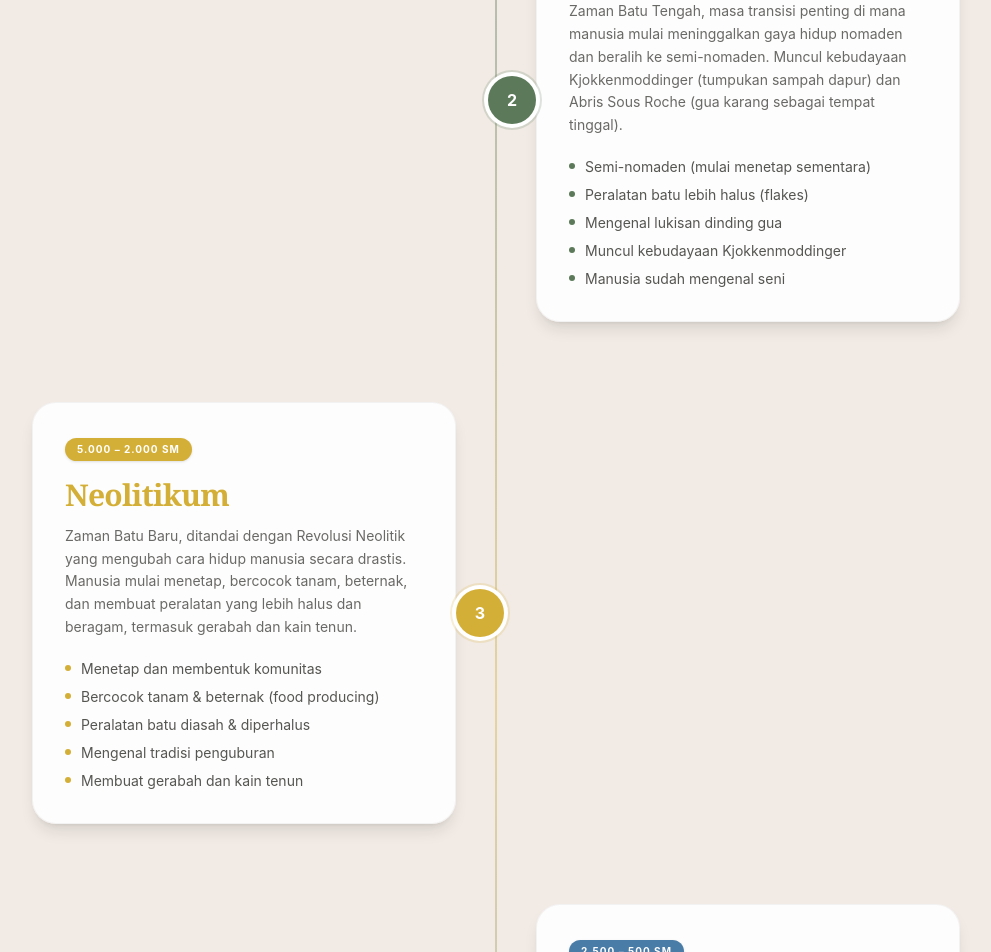
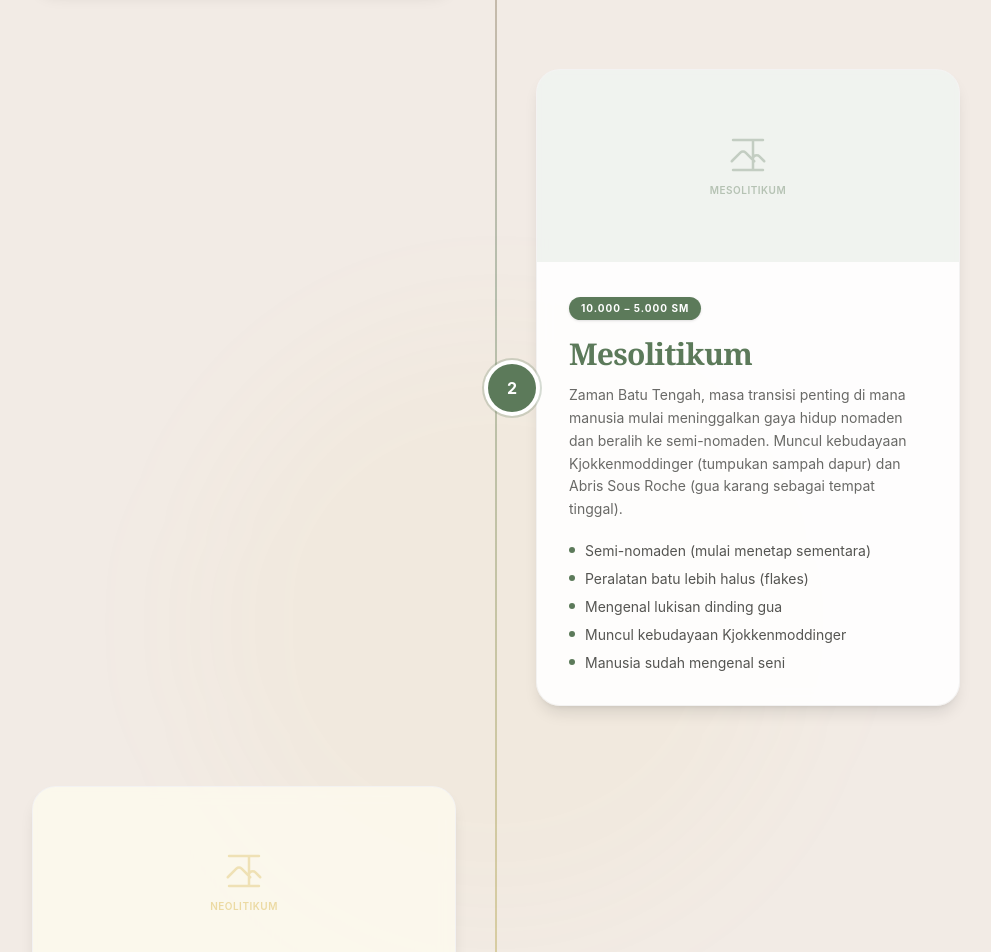
Before and after one commit to Sugiartawan212/sejarahpraaksara, a Next.js app: page /en in a window 1280 px wide. Shown: the part 1800-2752 px from the top of the page, without its empty margins (144-1135 px from the left). Built offline with nearby package versions, Linux system fonts and the light colour scheme; no server answers; a web font is replaced by a local one.

Commit message:
Fix timeline fallback and data schema

```diff
--- a/components/home/TimelineSection.tsx
+++ b/components/home/TimelineSection.tsx
@@ -1,33 +1,44 @@
 "use client";
 
-// TimelineSection — Client Component agar Framer Motion berjalan normal.
-// Data di-fetch di server (via Server Action pattern), lalu di-pass sebagai props.
-// Fallback statis memastikan UI tidak pernah kosong.
+// TimelineSection — Client Component (Framer Motion memerlukan "use client").
+// Data di-pass dari TimelineSectionWrapper (Async Server Component).
+// Fallback statis memastikan UI tidak pernah kosong meskipun Sanity bermasalah.
 
 import React, { useRef } from 'react';
 import { motion, useInView } from 'framer-motion';
 
-// ── Tipe Data ──────────────────────────────────────────────────────────────────
+// ── Tipe Data (sesuai field Sanity baru) ──────────────────────────────────────
 export interface TimelineEra {
   _id: string;
-  periode: string;
-  rentangWaktu?: string;
-  deskripsi?: string;
-  ciriUtama?: string[];
+  title: string;
+  timeframe?: string;
+  description?: string;
+  features?: string[];
   imageUrl?: string | null;
-  warna?: string;
   order?: number;
+}
+
+// ── Warna aksen per zaman (dipakai oleh fallback & Sanity jika tidak ada field warna) ──
+const ERA_COLORS: Record<string, string> = {
+  Paleolitikum: '#D05B43',
+  Mesolitikum: '#5C7A5A',
+  Neolitikum: '#D4AF37',
+  Megalitikum: '#4A7CA8',
+};
+
+function getAccentColor(title: string): string {
+  return ERA_COLORS[title] ?? '#6B7280';
 }
 
 // ── Data Fallback Statis ───────────────────────────────────────────────────────
 export const STATIC_TIMELINE: TimelineEra[] = [
   {
     _id: 'era-1',
-    periode: 'Paleolitikum',
-    rentangWaktu: '2.500.000 – 10.000 SM',
-    deskripsi:
+    title: 'Paleolitikum',
+    timeframe: '2.500.000 – 10.000 SM',
+    description:
       'Zaman Batu Tua, periode paling awal kehidupan manusia purba di bumi. Manusia hidup secara nomaden, bergantung sepenuhnya pada alam untuk bertahan hidup dengan cara berburu hewan liar dan mengumpulkan buah-buahan.',
-    ciriUtama: [
+    features: [
       'Hidup berpindah-pindah (nomaden)',
       'Peralatan dari batu yang masih kasar',
       'Berburu & meramu (food gathering)',
@@ -35,16 +46,15 @@ export const STATIC_TIMELINE: TimelineEra[] = [
       'Tinggal di gua-gua alam',
     ],
     imageUrl: null,
-    warna: '#D05B43',
     order: 1,
   },
   {
     _id: 'era-2',
-    periode: 'Mesolitikum',
-    rentangWaktu: '10.000 – 5.000 SM',
-    deskripsi:
+    title: 'Mesolitikum',
+    timeframe: '10.000 – 5.000 SM',
+    description:
       'Zaman Batu Tengah, masa transisi penting di mana manusia mulai meninggalkan gaya hidup nomaden dan beralih ke semi-nomaden. Muncul kebudayaan Kjokkenmoddinger (tumpukan sampah dapur) dan Abris Sous Roche (gua karang sebagai tempat tinggal).',
-    ciriUtama: [
+    features: [
       'Semi-nomaden (mulai menetap sementara)',
       'Peralatan batu lebih halus (flakes)',
       'Mengenal lukisan dinding gua',
@@ -52,16 +62,15 @@ export const STATIC_TIMELINE: TimelineEra[] = [
       'Manusia sudah mengenal seni',
     ],
     imageUrl: null,
-    warna: '#5C7A5A',
     order: 2,
   },
   {
     _id: 'era-3',
-    periode: 'Neolitikum',
-    rentangWaktu: '5.000 – 2.000 SM',
-    deskripsi:
+    title: 'Neolitikum',
+    timeframe: '5.000 – 2.000 SM',
+    description:
       'Zaman Batu Baru, ditandai dengan Revolusi Neolitik yang mengubah cara hidup manusia secara drastis. Manusia mulai menetap, bercocok tanam, beternak, dan membuat peralatan yang lebih halus dan beragam, termasuk gerabah dan kain tenun.',
-    ciriUtama: [
+    features: [
       'Menetap dan membentuk komunitas',
       'Bercocok tanam & beternak (food producing)',
       'Peralatan batu diasah & diperhalus',
@@ -69,16 +78,15 @@ export const STATIC_TIMELINE: TimelineEra[] = [
       'Membuat gerabah dan kain tenun',
     ],
     imageUrl: null,
-    warna: '#D4AF37',
     order: 3,
   },
   {
     _id: 'era-4',
-    periode: 'Megalitikum',
-    rentangWaktu: '2.500 – 500 SM',
-    deskripsi:
+    title: 'Megalitikum',
+    timeframe: '2.500 – 500 SM',
+    description:
       'Zaman Batu Besar, ditandai dengan pembangunan monumen-monumen batu berukuran besar yang memiliki fungsi religi dan sosial. Menhir, dolmen, sarkofagus, dan punden berundak menjadi bukti kompleksitas kepercayaan dan organisasi sosial masyarakat praaksara.',
-    ciriUtama: [
+    features: [
       'Membangun monumen batu besar (menhir, dolmen)',
       'Kepercayaan animisme & dinamisme',
       'Penguburan jenazah yang kompleks',
@@ -86,17 +94,48 @@ export const STATIC_TIMELINE: TimelineEra[] = [
       'Muncul pemimpin / kepala suku',
     ],
     imageUrl: null,
-    warna: '#4A7CA8',
     order: 4,
   },
 ];
 
-// ── Subkomponen: Satu Item Timeline ───────────────────────────────────────────
+// ── Subkomponen: Placeholder Gambar Abu-Abu ────────────────────────────────────
+function ImagePlaceholder({ accent, title }: { accent: string; title: string }) {
+  return (
+    <div
+      className="w-full h-48 flex flex-col items-center justify-center gap-2 select-none"
+      style={{ backgroundColor: `${accent}15` }}
+    >
+      {/* Ikon gambar sederhana */}
+      <svg
+        xmlns="http://www.w3.org/2000/svg"
+        className="w-10 h-10 opacity-30"
+        fill="none"
+        viewBox="0 0 24 24"
+        stroke={accent}
+        strokeWidth={1.5}
+        aria-hidden="true"
+      >
+        <path
+          strokeLinecap="round"
+          strokeLinejoin="round"
+          d="M2.25 15.75l5.159-5.159a2.25 2.25 0 013.182 0l5.159 5.159m-1.5-1.5l1.409-1.409a2.25 2.25 0 013.182 0l2.909 2.909M3 3h18M3 21h18M15 3v18"
+        />
+      </svg>
+      <span className="text-[10px] font-semibold tracking-wider uppercase opacity-40" style={{ color: accent }}>
+        {title}
+      </span>
+    </div>
+  );
+}
+
+// ── Subkomponen: Satu Item Timeline (alternating kiri ↔ kanan) ────────────────
 function TimelineItem({ era, index }: { era: TimelineEra; index: number }) {
   const ref = useRef<HTMLDivElement>(null);
   const isInView = useInView(ref, { once: true, margin: '-80px' });
+
+  // Genap → masuk dari kiri; Ganjil → masuk dari kanan
   const isEven = index % 2 === 0;
-  const accent = era.warna || '#5C7A5A';
+  const accent = getAccentColor(era.title);
 
   return (
     <div
@@ -105,7 +144,7 @@ function TimelineItem({ era, index }: { era: TimelineEra; index: number }) {
         isEven ? 'md:flex-row' : 'md:flex-row-reverse'
       }`}
     >
-      {/* Konten Kartu */}
+      {/* ── Kartu Konten ── */}
       <motion.div
         initial={{ opacity: 0, x: isEven ? -60 : 60 }}
         animate={isInView ? { opacity: 1, x: 0 } : {}}
@@ -113,25 +152,28 @@ function TimelineItem({ era, index }: { era: TimelineEra; index: number }) {
         className="w-full md:w-[calc(50%-2.5rem)]"
       >
         <div className="bg-white/90 backdrop-blur-sm rounded-[1.5rem] shadow-lg hover:shadow-2xl border border-[#2A2A27]/5 transition-all duration-500 hover:-translate-y-1 overflow-hidden group">
-          {/* Gambar — hanya tampil jika imageUrl tersedia (dari Sanity) */}
-          {era.imageUrl && (
+
+          {/* Gambar: tampilkan <img> jika imageUrl ada, placeholder abu-abu jika tidak */}
+          {era.imageUrl ? (
             <div className="w-full h-48 overflow-hidden">
               <img
                 src={era.imageUrl}
-                alt={`Ilustrasi ${era.periode}`}
+                alt={`Ilustrasi ${era.title}`}
                 className="w-full h-full object-cover group-hover:scale-105 transition-transform duration-700"
               />
             </div>
+          ) : (
+            <ImagePlaceholder accent={accent} title={era.title} />
           )}
 
           <div className="p-6 md:p-8">
             {/* Badge Rentang Waktu */}
-            {era.rentangWaktu && (
+            {era.timeframe && (
               <span
                 className="inline-block px-3 py-1 rounded-full text-[10px] font-bold tracking-widest uppercase text-white mb-4 shadow-sm"
                 style={{ backgroundColor: accent }}
               >
-                {era.rentangWaktu}
+                {era.timeframe}
               </span>
             )}
 
@@ -140,26 +182,26 @@ function TimelineItem({ era, index }: { era: TimelineEra; index: number }) {
               className="text-2xl md:text-3xl font-serif font-bold mb-3 tracking-tight"
               style={{ color: accent }}
             >
-              {era.periode}
+              {era.title}
             </h3>
 
             {/* Deskripsi */}
-            {era.deskripsi && (
+            {era.description && (
               <p className="text-[#2A2A27]/70 text-sm leading-relaxed mb-5">
-                {era.deskripsi}
+                {era.description}
               </p>
             )}
 
-            {/* Daftar Ciri Utama */}
-            {era.ciriUtama && era.ciriUtama.length > 0 && (
+            {/* Daftar Ciri / Features */}
+            {era.features && era.features.length > 0 && (
               <ul className="space-y-2">
-                {era.ciriUtama.map((ciri, i) => (
+                {era.features.map((item, i) => (
                   <li key={i} className="flex items-start gap-2.5 text-sm text-[#2A2A27]/80">
                     <span
                       className="mt-1.5 flex-shrink-0 w-1.5 h-1.5 rounded-full"
                       style={{ backgroundColor: accent }}
                     />
-                    {ciri}
+                    {item}
                   </li>
                 ))}
               </ul>
@@ -168,7 +210,7 @@ function TimelineItem({ era, index }: { era: TimelineEra; index: number }) {
         </div>
       </motion.div>
 
-      {/* Titik & Nomor di Garis Tengah */}
+      {/* ── Titik Bernomor di Garis Tengah (hanya tampil md ke atas) ── */}
       <motion.div
         initial={{ opacity: 0, scale: 0 }}
         animate={isInView ? { opacity: 1, scale: 1 } : {}}
@@ -177,24 +219,26 @@ function TimelineItem({ era, index }: { era: TimelineEra; index: number }) {
         style={{
           backgroundColor: accent,
           borderRadius: '50%',
-          boxShadow: `0 0 0 4px white, 0 0 0 6px ${accent}33`,
+          boxShadow: `0 0 0 4px white, 0 0 0 6px ${accent}40`,
         }}
       >
-        <span className="text-white font-bold text-sm md:text-base">{index + 1}</span>
+        <span className="text-white font-bold text-sm md:text-base select-none">
+          {index + 1}
+        </span>
       </motion.div>
 
-      {/* Spacer sisi kosong */}
-      <div className="hidden md:block w-[calc(50%-2.5rem)]" />
+      {/* Spacer sisi kosong (menjaga kartu selalu setengah lebar) */}
+      <div className="hidden md:block w-[calc(50%-2.5rem)]" aria-hidden="true" />
     </div>
   );
 }
 
-// ── Props untuk Komponen Utama ─────────────────────────────────────────────────
+// ── Props ──────────────────────────────────────────────────────────────────────
 interface TimelineSectionProps {
   eras: TimelineEra[];
 }
 
-// ── Komponen Utama (Client, menerima data dari Server Wrapper) ────────────────
+// ── Komponen Utama ─────────────────────────────────────────────────────────────
 export default function TimelineSection({ eras }: TimelineSectionProps) {
   const headerRef = useRef<HTMLDivElement>(null);
   const isHeaderInView = useInView(headerRef, { once: true, margin: '-80px' });
@@ -202,15 +246,16 @@ export default function TimelineSection({ eras }: TimelineSectionProps) {
   return (
     <section id="timeline" className="pt-24 pb-20 md:pt-32 md:pb-28 relative overflow-hidden">
 
-      {/* Dekorasi latar */}
+      {/* Dekorasi latar belakang */}
       <div className="absolute inset-0 pointer-events-none" aria-hidden="true">
         <div className="absolute top-0 right-0 w-72 h-72 rounded-full bg-[#D05B43]/5 blur-3xl" />
         <div className="absolute bottom-0 left-0 w-96 h-96 rounded-full bg-[#5C7A5A]/5 blur-3xl" />
+        <div className="absolute top-1/2 left-1/2 -translate-x-1/2 -translate-y-1/2 w-[600px] h-[600px] rounded-full bg-[#D4AF37]/3 blur-3xl" />
       </div>
 
       <div className="max-w-5xl mx-auto px-6 md:px-12 relative z-10">
 
-        {/* Header */}
+        {/* ── Header ── */}
         <div ref={headerRef} className="text-center max-w-2xl mx-auto mb-20">
           <motion.div
             initial={{ opacity: 0, y: 20 }}
@@ -246,14 +291,16 @@ export default function TimelineSection({ eras }: TimelineSectionProps) {
           </motion.p>
         </div>
 
-        {/* Timeline List */}
+        {/* ── Timeline List ── */}
         <div className="relative">
 
-          {/* Garis Vertikal Tengah */}
+          {/* Garis vertikal tengah dengan gradien warna tiap zaman */}
           <div
             className="hidden md:block absolute left-1/2 top-0 bottom-0 w-0.5 -translate-x-1/2 rounded-full"
+            aria-hidden="true"
             style={{
-              background: 'linear-gradient(to bottom, #D05B4366, #5C7A5A66, #D4AF3766, #4A7CA866)',
+              background:
+                'linear-gradient(to bottom, #D05B4366, #5C7A5A66, #D4AF3766, #4A7CA866)',
             }}
           />
 
--- a/components/home/TimelineSectionWrapper.tsx
+++ b/components/home/TimelineSectionWrapper.tsx
@@ -9,16 +9,14 @@ import TimelineSection, {
 } from './TimelineSection';
 
 // ── GROQ Query ─────────────────────────────────────────────────────────────────
-// Mengurutkan berdasarkan field 'order' dan memproyeksikan imageUrl dari aset Sanity.
+// Field disesuaikan dengan skema baru (title, timeframe, description, features, image).
 const TIMELINE_QUERY = `*[_type == "timeline"] | order(order asc) {
   _id,
-  periode,
-  rentangWaktu,
-  "deskripsi": deskripsi.id,
-  ciriUtama,
-  "imageUrl": gambar.asset->url,
-  warna,
-  order
+  title,
+  timeframe,
+  description,
+  features,
+  "imageUrl": image.asset->url
 }`;
 
 // ── Fetch dengan Fallback Berlapis ─────────────────────────────────────────────
@@ -30,24 +28,24 @@ async function getTimelineEras(): Promise<TimelineEra[]> {
       { cache: 'no-store' }
     );
 
-    // Guard 1: array kosong → pakai fallback
+    // Guard 1: bukan array atau kosong → pakai fallback
     if (!Array.isArray(data) || data.length === 0) {
       console.info('[TimelineWrapper] Sanity kosong — menggunakan data statis.');
       return STATIC_TIMELINE;
     }
 
-    // Guard 2: ada item yang field utamanya undefined → pakai fallback
-    const hasInvalidEntry = data.some((era) => !era?.periode);
+    // Guard 2: ada item yang field title-nya undefined/null → pakai fallback
+    const hasInvalidEntry = data.some((era) => !era?.title?.trim());
     if (hasInvalidEntry) {
       console.warn('[TimelineWrapper] Ada data Sanity tidak valid — menggunakan data statis.');
       return STATIC_TIMELINE;
     }
 
-    // Data valid dari Sanity
+    // Data valid dari Sanity ✅
     return data;
 
   } catch (err) {
-    // Guard 3: network error / konfigurasi salah → JANGAN crash
+    // Guard 3: network error / konfigurasi salah → JANGAN crash, pakai fallback
     console.warn('[TimelineWrapper] Fetch Sanity gagal — menggunakan data statis.', err);
     return STATIC_TIMELINE;
   }
```
Also changed, not shown: sanity/schemas/timeline.ts (+25 -23 lines).
